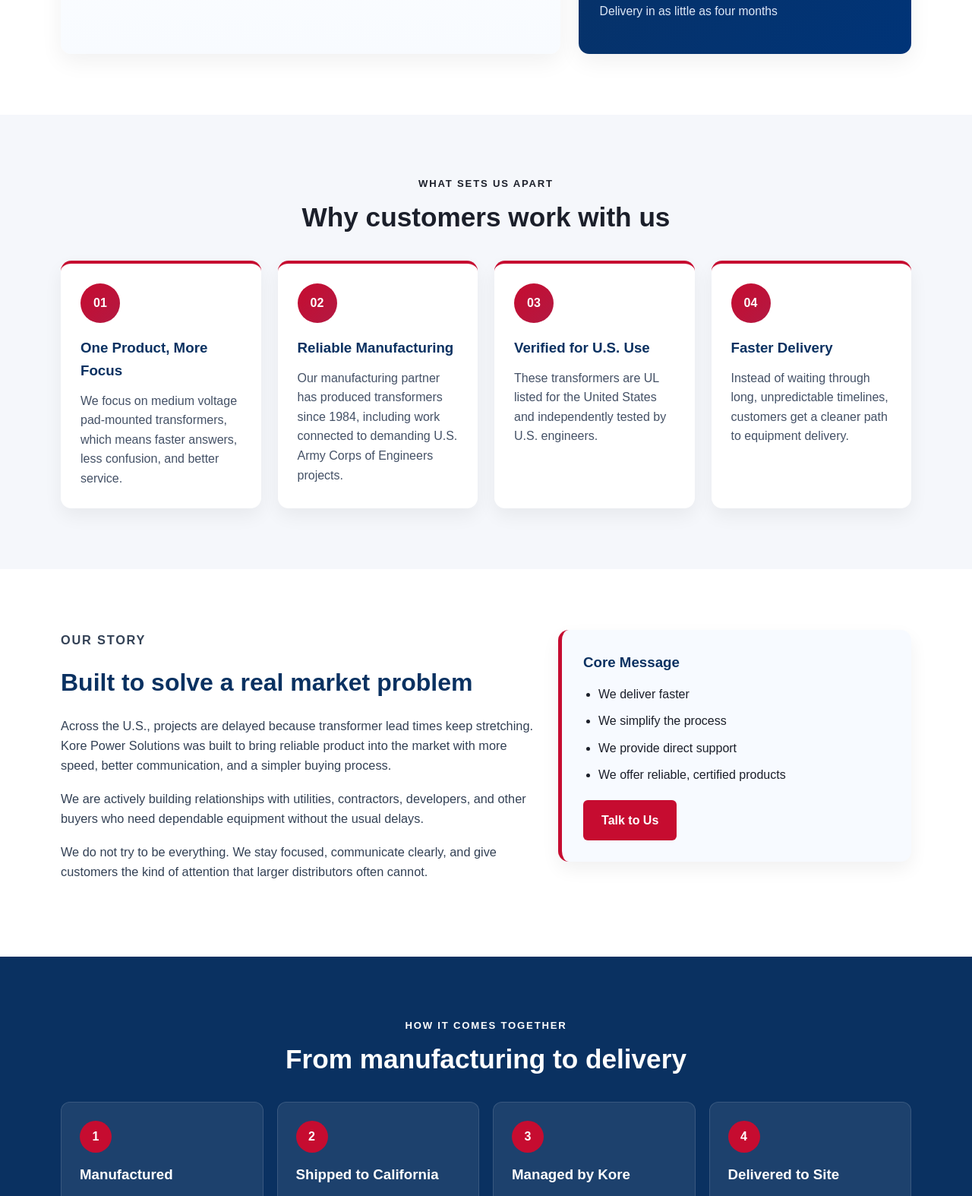
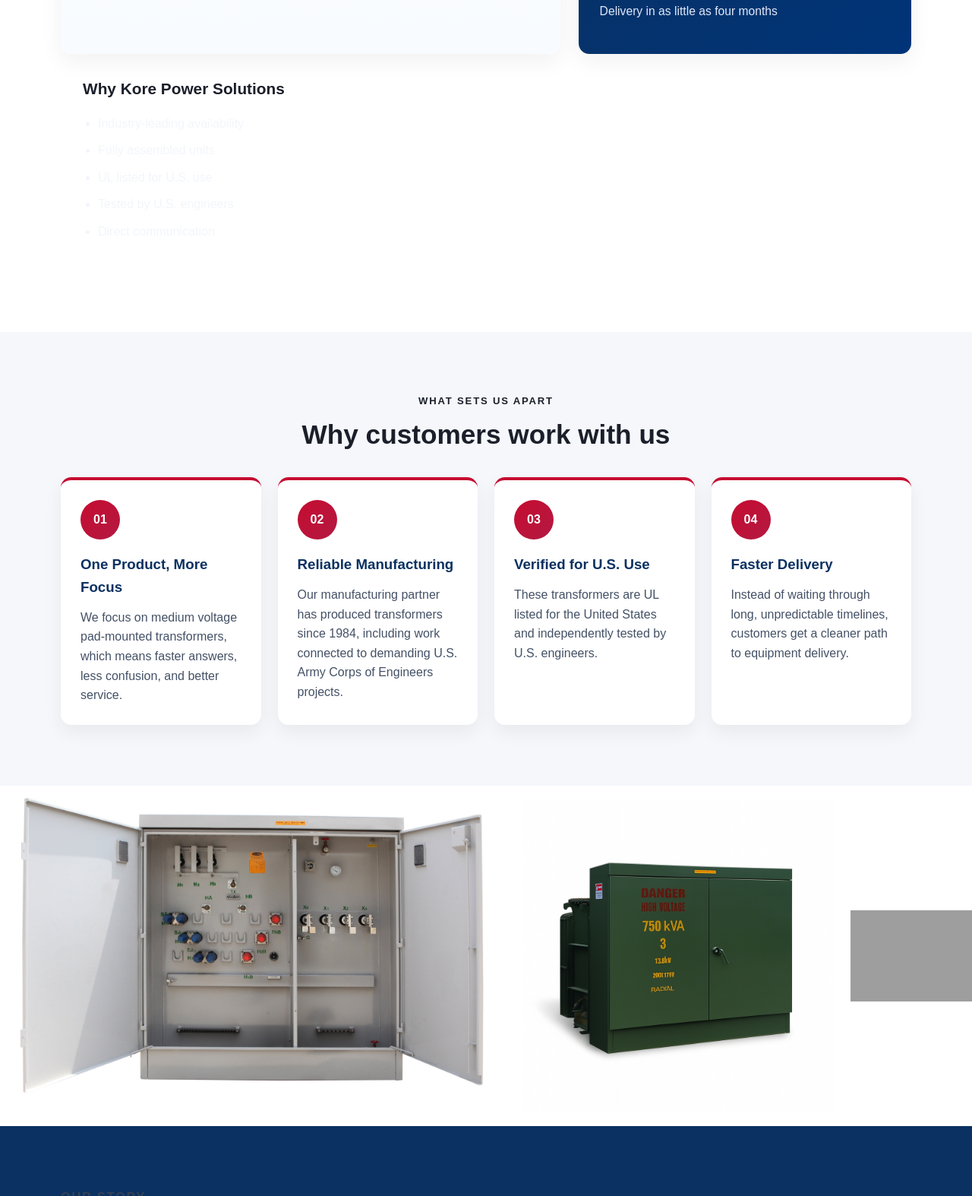
Before and after one commit to rydermoss-spec/Korepowersolutions, a plain HTML site: page about.html in a window 1280 px wide. Shown: the part 606-2180 px from the top of the page at 76% size. Drawn offline with Linux system fonts and the light colour scheme; grey boxes are pictures that could not be loaded.

```diff
--- a/about.html
+++ b/about.html
@@ -3,18 +3,18 @@
 <head>
     <meta charset="UTF-8" />
     <meta name="viewport" content="width=device-width, initial-scale=1.0" />
-    <title>Kore Power Solutions | About</title>
+    <title>Kore Power Solutions | Home</title>
     <link rel="stylesheet" href="styles.css" />
 </head>
 <body>
     <header class="site-header">
-        <div class="container nav">
+        <div class=" nav">
             <a href="index.html" class="logo"><span class="logo-k">Kore</span> Power Solutions</a>
 
             <nav class="nav-links">
-                <a href="index.html">Home</a>
+                <a href="index.html" class="active">Home</a>
                 <a href="products.html">Products</a>
-                <a href="about.html" class="active">About</a>
+                <a href="about.html">About</a>
                 <a href="contact.html">Contact</a>
             </nav>
 
@@ -64,6 +64,17 @@
                             <span class="highlight-label">Delivery in as little as four months</span>
                         </div>
                     </div>
+                </div>
+
+                <div class="hero-card">
+                    <h3>Why Kore Power Solutions</h3>
+                    <ul>
+                        <li>Industry-leading availability</li>
+                        <li>Fully assembled units</li>
+                        <li>UL listed for U.S. use</li>
+                        <li>Tested by U.S. engineers</li>
+                        <li>Direct communication</li>
+                    </ul>
                 </div>
             </div>
         </section>
@@ -115,7 +126,21 @@
             </div>
         </section>
 
-        <section class="section section-white">
+        <div class="Home-images">
+            <div>
+                <img src="Images/Padmountedtransformer1.jpg" alt="Pad-mounted transformer" />
+            </div>
+
+            <div>
+                <img src="Images/PAD 1.png" alt="Pad" />
+            </div>
+
+            <div>
+                <img src="Images/Power Transformer 4.png" alt="Pad-mounted transformer side view" />
+            </div>
+        </div>
+
+        <section class="section section-dark">
             <div class="container">
                 <div class="about-story-grid">
                     <div class="about-story-text">
@@ -138,27 +163,6 @@
                             customers the kind of attention that larger distributors often cannot.
                         </p>
                     </div>
-
-                    <div class="about-story-panel">
-                        <h3>Core Message</h3>
-                        <ul class="list">
-                            <li>We deliver faster</li>
-                            <li>We simplify the process</li>
-                            <li>We provide direct support</li>
-                            <li>We offer reliable, certified products</li>
-                        </ul>
-
-                        <a href="contact.html" class="btn btn-primary">Talk to Us</a>
-                    </div>
-                </div>
-            </div>
-        </section>
-
-        <section class="section section-dark">
-            <div class="container">
-                <div class="section-heading center-heading">
-                    <p class="eyebrow">How it comes together</p>
-                    <h2>From manufacturing to delivery</h2>
                 </div>
 
                 <div class="about-timeline">
```
